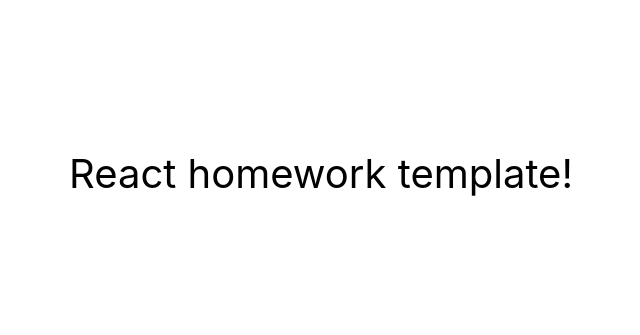
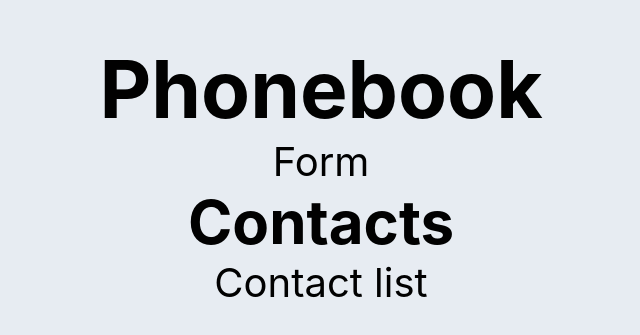
Before and after one commit to IgorMushk/goit-react-hw-02-phonebook, a React (Create React App) app: page / in a window 1280 px wide. Shown: the part 227-562 px from the top of the page, without its empty margins (319-959 px from the left). Built offline with nearby package versions, Linux system fonts and the light colour scheme.

Commit message:
Add contacts.json to stats + App.styled + html App

```diff
--- a/src/components/App.jsx
+++ b/src/components/App.jsx
@@ -1,34 +1,22 @@
-export const App = () => {
-  return (
-    <div
-      style={{
-        height: '100vh',
-        display: 'flex',
-        justifyContent: 'center',
-        alignItems: 'center',
-        fontSize: 40,
-        color: '#010101'
-      }}
-    >
-      React homework template!
-    </div>
-  );
-};
+import { Component } from 'react';
+import contacts from '../data/contacts.json';
+import { Container } from './App.styled';
 
+export class App extends Component {
+  state = {
+    contactList: contacts,
+  };
 
-// export const App = () => {
-//   return (
-//     <div
-//       style={{
-//         height: '100vh',
-//         display: 'flex',
-//         justifyContent: 'center',
-//         alignItems: 'center',
-//         fontSize: 40,
-//         color: '#010101'
-//       }}
-//     >
-//       React homework template!
-//     </div>
-//   );
-// };
+  //console.log('clientList', this.state.clientList);
+
+  render() {
+    console.log('clientList', this.state.contactList);
+    // return <Container>React homework template</Container>;
+    return <Container>
+      <h1>Phonebook</h1>
+      <div>Form</div>
+      <h2>Contacts</h2>
+      <div>Contact list</div>
+    </Container>;
+  }
+}
--- /dev/null
+++ b/src/components/App.styled.jsx
@@ -0,0 +1,26 @@
+import { styled } from 'styled-components';
+
+export const Container = styled.div`
+  height: 100vh;
+  display: flex;
+  flex-direction: column;
+  justify-content: center;
+  align-items: center;
+  font-size: 40px;
+  color: #010101;
+  background-color: #e7ecf2;
+  & > ul,
+  li,
+  h1,
+  h2,
+  h3,
+  p {
+    margin: 0;
+  }
+
+  & > ul,
+  ol,
+  li {
+    list-style: none;
+  }
+`;
--- /dev/null
+++ b/src/data/contacts.json
@@ -0,0 +1,20 @@
+[
+      { "id": 1,
+        "name": "Rosie Simpson",
+        "number": "459-12-56"
+      },
+      { "id": 2,
+        "name": "Hermione Kline",
+        "number": "443-89-12"
+      },
+      {
+        "id": 3,
+        "name": "Eden Clements",
+        "number": "645-17-79"
+      },
+      {
+        "id": 4,
+        "name": "Annie Copeland",
+        "number": "227-91-26"
+      }
+]
```
